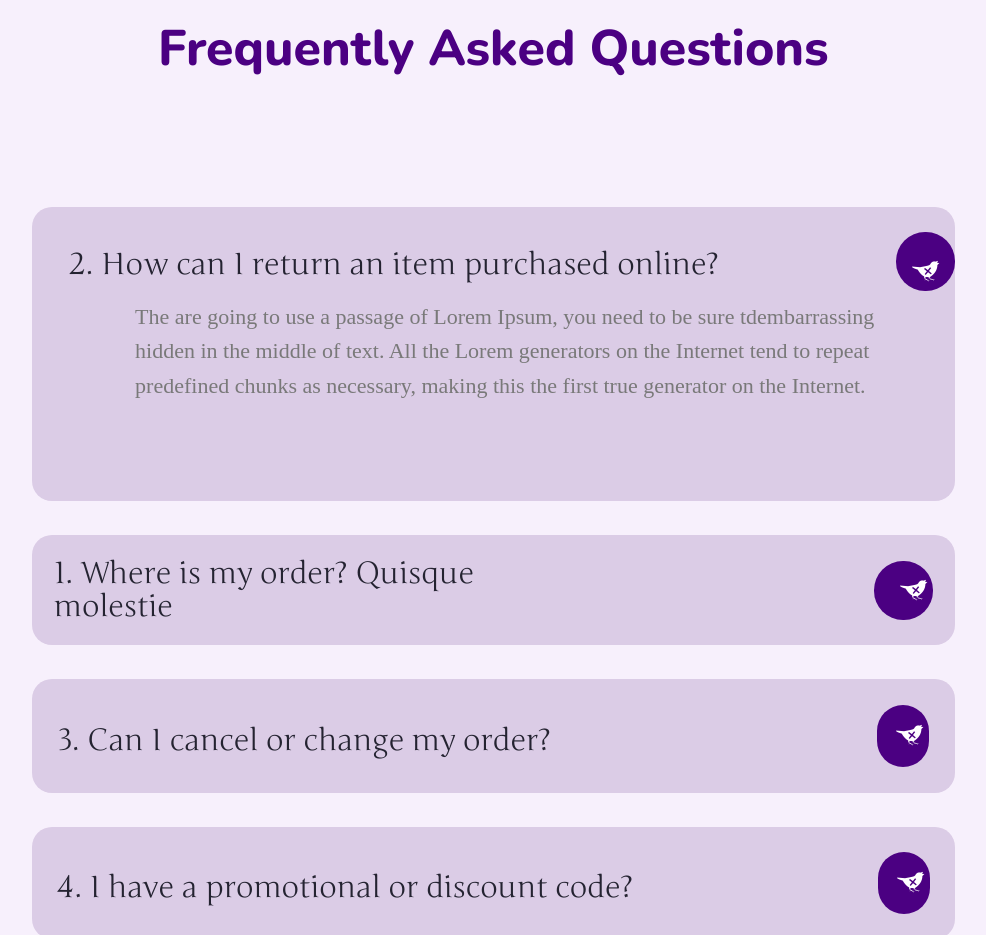
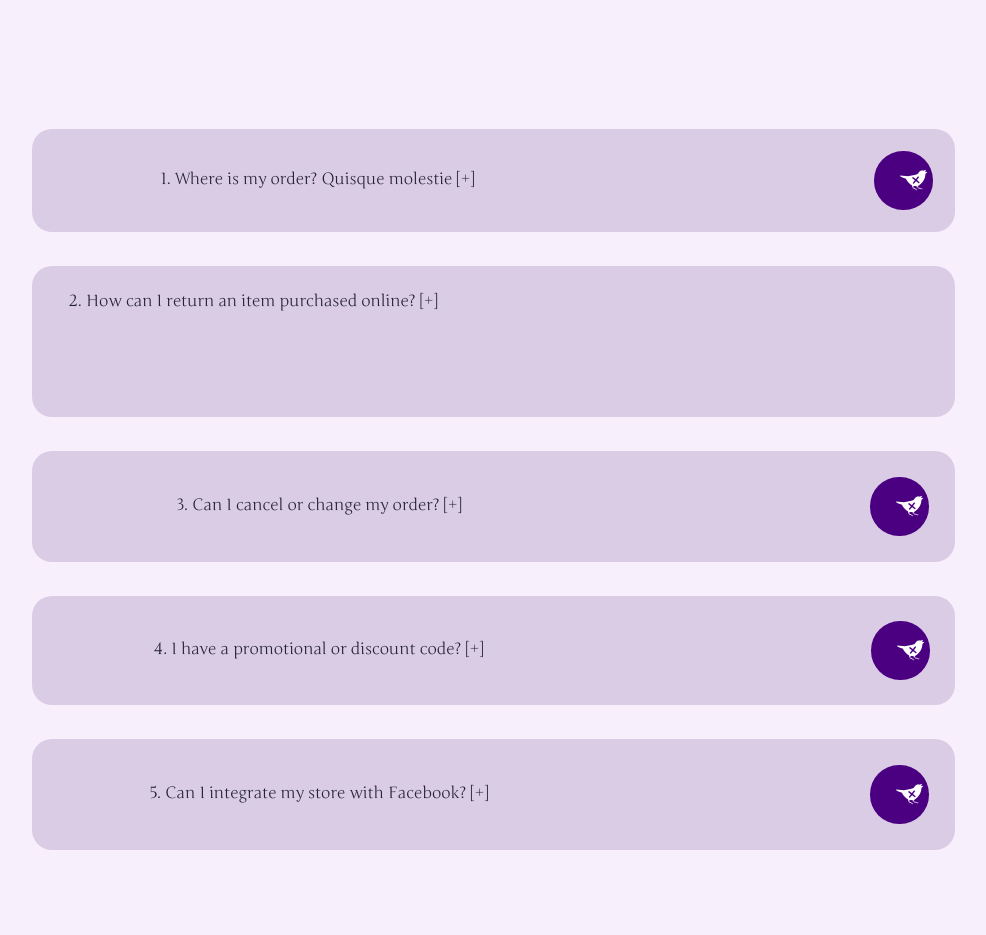
Before and after one commit to rishabh-17/contextify-ai, a React (Vite) app in the folder client/: page /contactus in a window 1280 px wide. Shown: the part 1865-2800 px from the top of the page, without its empty margins (154-1140 px from the left). Built offline with nearby package versions, Linux system fonts and the light colour scheme; a web font is replaced by a local one.

Commit message:
ContactPage

```diff
--- /dev/null
+++ b/client/src/pages/About/About.css
@@ -0,0 +1,26 @@
+@media (max-width: 768px) {
+    .hjsadkj {
+        flex-wrap: wrap;
+    }
+
+    .dooooo {
+        flex-wrap: wrap;
+        height: max-content;
+        width: 100vw;
+    }
+
+    .ddddoooo {
+        text-align: center;
+    }
+
+    .stretch1111 {
+        width: 100%;
+        height: 100%;
+        flex-wrap: wrap;
+        display: flex;
+    }
+
+    .lolo {
+        margin-top: 10px;
+    }
+}
--- a/client/src/pages/ContactUs/index.jsx
+++ b/client/src/pages/ContactUs/index.jsx
@@ -1,9 +1,87 @@
-import React from "react";
+import React, { useState } from "react";
 import { Helmet } from "react-helmet";
 import { Button, Text, Img, Heading, Input } from "../../components";
 import Header from "../../components/Header";
 
 export default function ContactUsPage() {
+
+
+  // const { formData, setFormData } = useState({
+  //   fullname: "",
+  //   email: "",
+  //   company: "",
+  //   subject: "",
+  //   message: ""
+  // })
+
+  // const handleChange = (e) => {
+  //   const { name, value } = e.target;
+  //   setFormData({
+  //     ...formData,
+  //     [name]: value
+  //   });
+  // };
+
+  // const handleDivClick = async (e) => {
+  //   e.preventDefault();
+  //   try {
+  //     const respose = await fetch('http://localhost:5173/submit-form', {
+  //       method: 'POST',
+  //       headter: {
+  //         'Contect-type': 'application/json'
+  //       },
+  //       body: JSON.stringify(formData)
+  //     });
+  //     if (respose.pf) {
+  //       console.log('Form Submited successfull !');
+  //       console.log('Submitted data:', formData);
+  //       setFormData({
+  //         name: '',
+  //         email: '',
+  //         company: '',
+  //         subject: '',
+  //         message: '',
+  //       })
+  //     } else {
+  //       console.log('Something Wrong!');
+  //     }
+  //   } catch (error) {
+  //     console.log('error submition form', error);
+  //   }
+  // }
+
+
+
+
+  // <-------------------------------- ToogleFAQ--------------------------------------------->
+  const [isOpen1, setIsOpen1] = useState(false);
+  const [isOpen2, setIsOpen2] = useState(false);
+  const [isOpen3, setIsOpen3] = useState(false);
+  const [isOpen4, setIsOpen4] = useState(false);
+  const [isOpen5, setIsOpen5] = useState(false);
+
+  const toggleFAQ1 = () => {
+    setIsOpen1(!isOpen1);
+  };
+
+  const toggleFAQ2 = () => {
+    setIsOpen2(!isOpen2);
+  };
+
+  const toggleFAQ3 = () => {
+    setIsOpen3(!isOpen3);
+  };
+
+  const toggleFAQ4 = () => {
+    setIsOpen4(!isOpen4);
+  };
+
+  const toggleFAQ5 = () => {
+    setIsOpen5(!isOpen5);
+  };
+
+
+
   return (
     <>
       <Helmet>
@@ -15,7 +93,7 @@ export default function ContactUsPage() {
       </Helmet>
       <div className="flex flex-col items-center w-full pt-8 gap-[342px] md:gap-64 sm:gap-[171px] sm:pt-5 bg-gray-100" style={{ overflow: "hidden", flexWrap: "wrap" }}>
         <Header className="w-[86%] md:w-full md:p-5" />
-        <div className="self-stretch" style={{marginTop:"-10%"}}>
+        <div className="self-stretch" style={{ marginTop: "-10%" }}>
           <div className="flex flex-col items-center">
             <Text size="22xl" as="p" className="!text-gray-900 text-center">
               Get in touch today!
@@ -39,7 +117,7 @@ export default function ContactUsPage() {
                       Mail Us
                     </Text>
                   </div>
-                  <a href="#" className="w-[36%] sm:w-full leading-[157.4%]">
+                  <a href="" className="w-[36%] sm:w-full leading-[157.4%]">
                     <Text
                       size="11xl"
                       as="p"
@@ -68,7 +146,7 @@ export default function ContactUsPage() {
                       Call Us
                     </Heading>
                   </div>
-                  <a href="#">
+                  <a href="">
                     <Text
                       size="11xl"
                       as="p"
@@ -82,8 +160,10 @@ export default function ContactUsPage() {
             </div>
             <div className="self-stretch h-[2834px] md:h-auto mt-44 relative" >
               <div className="w-full top-[0.00px] right-0 left-0 m-auto">
+
                 <div className="w-full m-auto md:p-5 z-[1]" style={{ display: "flex", alignItems: "center", justifyContent: "center" }}>
-                  <div className="w-full px-14 py-[74px] md:p-5 bg-deep_purple-100 shadow-9xl rounded-[40px] mx-5 mt-[-50px]  w-[70%]">
+                  <div className="w-full px-14 py-[74px] md:p-5 bg-deep_purple-100 shadow-9xl rounded-[40px] mx-5 mt-[-10%] w-[70%]">
+                    {/* <form onSubmit={handleSubmit}> */}
                     <div className="my-[18px]">
                       <div className="flex flex-col items-center pb-[26px] gap-[76px] md:gap-[57px] sm:gap-[38px] sm:pb-5">
                         <div className="flex flex-col self-stretch gap-[54px] sm:gap-[27px]">
@@ -102,6 +182,8 @@ export default function ContactUsPage() {
                                   name="fullName"
                                   placeholder={`John David`}
                                   className="sm:px-5 font-nunito lowercase border-blue_gray-100_02 border border-solid"
+                                // value={formData.fullname}
+                                // onchange={handleChange}
                                 />
                               </div>
                             </div>
@@ -120,6 +202,8 @@ export default function ContactUsPage() {
                                   name="email"
                                   placeholder={`example@yourmail.com`}
                                   className="sm:px-5 font-nunito lowercase border-blue_gray-100_02 border border-solid"
+                                // value={formData.email}
+                                // onchange={handleChange}
                                 />
                               </div>
                             </div>
@@ -140,6 +224,8 @@ export default function ContactUsPage() {
                                   name="name"
                                   placeholder={`yourcompany name here`}
                                   className="sm:px-5 font-nunito lowercase border-blue_gray-100_02 border border-solid"
+                                // value={formData.company}
+                                // onchange={handleChange}
                                 />
                               </div>
                             </div>
@@ -157,6 +243,8 @@ export default function ContactUsPage() {
                                   name="how_can_we_help"
                                   placeholder={`How can we Help`}
                                   className="sm:px-5 font-nunito lowercase border-blue_gray-100_02 border border-solid"
+                                // value={formData.subject}
+                                // onchange={handleChange}
                                 />
                               </div>
                             </div>
@@ -175,6 +263,8 @@ export default function ContactUsPage() {
                                   size="9xl"
                                   as="p"
                                   className="mb-[219px] ml-1 md:ml-0 !text-gray-600_03 !font-nunito lowercase"
+                                // value={formData.message}
+                                // onchange={handleChange}
                                 >
                                   Hello there,I would like to talk about how
                                   to...
@@ -183,16 +273,22 @@ export default function ContactUsPage() {
                             </div>
                           </div>
                         </div>
+                        <div className="flex justify-center">
                           <Button
                             size="11xl"
                             className="sm:px-5 font-nunito font-bold min-w-[239px] rounded-[37px]"
+                          // onClick={handleDivClick}
                           >
                             Send Message
                           </Button>
                         </div>
                       </div>
                     </div>
+                    {/* </form> */}
                   </div>
+                </div>
+
+
                 <div className="flex flex-col items-start mt-[-683px]">
                   <Img
                     src="images/img_group_19834.png"
@@ -211,27 +307,61 @@ export default function ContactUsPage() {
                         </Heading>
                       </div>
                       <div>
+
+
+                        {/* toogle FAQ */}
                         <div className="flex flex-col pt-[145px] mt-[-10%] gap-[34px] md:pt-5">
-                          <div className="flex justify-end w-full py-[25px] mx-auto md:p-5 sm:py-5 bg-deep_purple-100 flex-1 max-w-[976px] rounded-[20px]">
-                            <div className="flex flex-col items-center w-[96%] md:w-full pb-[73px] gap-[9px] md:pb-5">
-                              <div className="flex md:flex-col self-stretch justify-between items-center gap-5">
+
+
+                          <div className="flex justify-end w-full p-[22px] mx-auto md:p-5 bg-deep_purple-100 flex-1 max-w-[986px] rounded-[20px]">
+                            <div className="flex md:flex-col justify-between items-center w-full gap-5">
+                              <button onClick={toggleFAQ2} className="w-[60%] md:w-full !text-gray-900 leading-[110%] focus:outline-none">
+                                1. Where is my order? Quisque molestie {isOpen2 ? '[-]' : '[+]'}
+                              </button>
+                              <div className="flex flex-col">
                                 <Text
                                   size="15xl"
                                   as="p"
-                                  className="self-end mb-2 !text-gray-900"
+                                  className="flex justify-center items-center h-[59px] w-[59px] pl-[25px] pr-[5px] py-[13px] sm:pl-5 !text-white-A700 bg-purple-900 rounded-[29px]"
                                 >
-                                  2. How can I return an item purchased online?
+                                  
+                                </Text>
+                              </div>
+                            </div>
+                          </div>
+
+                          {isOpen2 && (
+                            <div className="flex justify-center w-full p-[22px] mx-auto md:p-5 bg-deep_purple-100 flex-1 max-w-[986px] rounded-[20px]">
+                              <div className="flex md:flex-col justify-between items-center w-full gap-5">
+                                <Text
+                                  size="15xl"
+                                  as="p"
+                                  className="w-[60%] md:w-full !text-gray-900 leading-[110%]"
+                                >
+                                  Your answer for Where is my order?
                                 </Text>
                                 <div className="flex flex-col">
                                   <Text
                                     size="15xl"
                                     as="p"
-                                    className="flex justify-center items-center h-[59px] w-[59px] pt-[25px] pb-[5px] px-[13px] sm:pt-5 !text-white-A700 bg-purple-900 rounded-[29px]"
+                                    className="flex justify-center items-center h-[59px] w-[59px] pl-[25px] pr-[5px] py-[13px] sm:pl-5 !text-white-A700 bg-purple-900 rounded-[29px]"
                                   >
                                     
                                   </Text>
                                 </div>
                               </div>
+                            </div>
+                          )}
+
+
+                          <div className="flex justify-end w-full py-[25px] mx-auto md:p-5 sm:py-5 bg-deep_purple-100 flex-1 max-w-[976px] rounded-[20px]">
+                            <div className="flex flex-col items-center w-[96%] md:w-full pb-[73px] gap-[9px] md:pb-5">
+                              <div className="flex md:flex-col self-stretch justify-between items-center gap-5">
+                                <button onClick={toggleFAQ1} className="self-end mb-2 !text-gray-900 focus:outline-none">
+                                  2. How can I return an item purchased online? {isOpen1 ? '[-]' : '[+]'}
+                                </button>
+                              </div>
+                              {isOpen1 && (
                                 <Text
                                   size="11xl"
                                   as="p"
@@ -244,8 +374,29 @@ export default function ContactUsPage() {
                                   necessary, making this the first true generator
                                   on the Internet.{" "}
                                 </Text>
+                              )}
                             </div>
                           </div>
+
+
+                          <div className="flex justify-center p-[26px] sm:p-5 bg-deep_purple-100 flex-1 rounded-[20px]">
+                            <div className="flex sm:flex-col justify-between items-center w-full gap-5 mx-auto max-w-[920px]">
+                              <button onClick={toggleFAQ3} className="w-[60%] md:w-full !text-gray-900 leading-[110%] focus:outline-none">
+                                3. Can I cancel or change my order? {isOpen2 ? '[-]' : '[+]'}
+                              </button>
+                              <div className="flex flex-col">
+                                <Text
+                                  size="15xl"
+                                  as="p"
+                                  className="flex justify-center items-center h-[59px] w-[59px] pl-[25px] pr-[5px] py-[13px] sm:pl-5 !text-white-A700 bg-purple-900 rounded-[29px]"
+                                >
+                                  
+                                </Text>
+                              </div>
+                            </div>
+                          </div>
+
+                          {isOpen3 && (
                             <div className="flex justify-center w-full p-[22px] mx-auto md:p-5 bg-deep_purple-100 flex-1 max-w-[986px] rounded-[20px]">
                               <div className="flex md:flex-col justify-between items-center w-full gap-5">
                                 <Text
@@ -253,7 +404,7 @@ export default function ContactUsPage() {
                                   as="p"
                                   className="w-[60%] md:w-full !text-gray-900 leading-[110%]"
                                 >
-                                1. Where is my order? Quisque molestie
+                                  Your answer for Where is my order?
                                 </Text>
                                 <div className="flex flex-col">
                                   <Text
@@ -266,78 +417,96 @@ export default function ContactUsPage() {
                                 </div>
                               </div>
                             </div>
-                          <div className="flex justify-center p-[26px] sm:p-5 bg-deep_purple-100 flex-1 rounded-[20px]">
-                            <div className="flex sm:flex-col justify-between items-center w-full gap-5 mx-auto max-w-[920px]">
+                          )}
+
+
+                          <div className="flex justify-end w-full p-[25px] mx-auto md:p-5 bg-deep_purple-100 flex-1 max-w-[991px] rounded-[20px]">
+                            <div className="flex md:flex-col justify-between items-center w-full gap-5">
+                              <button onClick={toggleFAQ4} className="w-[60%] md:w-full !text-gray-900 leading-[110%] focus:outline-none">
+                                4. I have a promotional or discount code? {isOpen2 ? '[-]' : '[+]'}
+                              </button>
+                              <div className="flex flex-col">
                                 <Text
                                   size="15xl"
                                   as="p"
-                                className="self-end mb-2 !text-gray-900"
-                              >
-                                3. Can I cancel or change my order?
-                              </Text>
-                              <div className="w-[6%] sm:w-full">
-                                <div className="flex flex-col items-end justify-center p-[5px] bg-purple-900 rounded-[29px]">
-                                  <Text
-                                    size="15xl"
-                                    as="p"
-                                    className="mt-[7px] mb-[9px] !text-white-A700"
+                                  className="flex justify-center items-center h-[59px] w-[59px] pl-[25px] pr-[5px] py-[13px] sm:pl-5 !text-white-A700 bg-purple-900 rounded-[29px]"
                                 >
                                   
                                 </Text>
                               </div>
                             </div>
                           </div>
-                          </div>
-                          <div className="flex justify-end w-full p-[25px] mx-auto md:p-5 bg-deep_purple-100 flex-1 max-w-[991px] rounded-[20px]">
+
+
+                          {isOpen4 && (
+                            <div className="flex justify-center w-full p-[22px] mx-auto md:p-5 bg-deep_purple-100 flex-1 max-w-[986px] rounded-[20px]">
                               <div className="flex md:flex-col justify-between items-center w-full gap-5">
                                 <Text
                                   size="15xl"
                                   as="p"
-                                className="self-end mb-2 !text-gray-900"
+                                  className="w-[60%] md:w-full !text-gray-900 leading-[110%]"
                                 >
-                                4. I have a promotional or discount code?
+                                  Your answer for Where is my order?
                                 </Text>
-                              <div className="w-[6%] md:w-full">
-                                <div className="flex flex-col items-end justify-center p-[5px] bg-purple-900 rounded-[29px]">
+                                <div className="flex flex-col">
                                   <Text
                                     size="15xl"
                                     as="p"
-                                    className="mt-[7px] mb-[9px] !text-white-A700"
+                                    className="flex justify-center items-center h-[59px] w-[59px] pl-[25px] pr-[5px] py-[13px] sm:pl-5 !text-white-A700 bg-purple-900 rounded-[29px]"
                                   >
                                     
                                   </Text>
                                 </div>
                               </div>
                             </div>
-                          </div>
+                          )}
+
                           <div className="flex justify-end w-full p-[26px] mx-auto md:p-5 bg-deep_purple-100 flex-1 max-w-[988px] rounded-[20px]">
                             <div className="flex md:flex-col justify-between items-center w-full gap-5">
+                              <button onClick={toggleFAQ5} className="w-[60%] md:w-full !text-gray-900 leading-[110%] focus:outline-none">
+                                5. Can I integrate my store with Facebook? {isOpen2 ? '[-]' : '[+]'}
+                              </button>
+                              <div className="flex flex-col">
                                 <Text
                                   size="15xl"
                                   as="p"
-                                className="self-end mb-2 !text-gray-900"
-                              >
-                                5. Can I integrate my store with Facebook?
-                              </Text>
-                              <div className="w-[6%] md:w-full">
-                                <div className="flex flex-col items-end justify-center p-[5px] bg-purple-900 rounded-[29px]">
-                                  <Text
-                                    size="15xl"
-                                    as="p"
-                                    className="mt-[7px] mb-[9px] !text-white-A700"
+                                  className="flex justify-center items-center h-[59px] w-[59px] pl-[25px] pr-[5px] py-[13px] sm:pl-5 !text-white-A700 bg-purple-900 rounded-[29px]"
                                 >
                                   
                                 </Text>
                               </div>
                             </div>
                           </div>
+
+                          {isOpen5 && (
+                            <div className="flex justify-center w-full p-[22px] mx-auto md:p-5 bg-deep_purple-100 flex-1 max-w-[986px] rounded-[20px]">
+                              <div className="flex md:flex-col justify-between items-center w-full gap-5">
+                                <Text
+                                  size="15xl"
+                                  as="p"
+                                  className="w-[60%] md:w-full !text-gray-900 leading-[110%]"
+                                >
+                                  Your answer for Where is my order?
+                                </Text>
+                                <div className="flex flex-col">
+                                  <Text
+                                    size="15xl"
+                                    as="p"
+                                    className="flex justify-center items-center h-[59px] w-[59px] pl-[25px] pr-[5px] py-[13px] sm:pl-5 !text-white-A700 bg-purple-900 rounded-[29px]"
+                                  >
+                                    
+                                  </Text>
+                                </div>
+                              </div>
+                            </div>
+                          )}
                         </div>
                       </div>
                     </div>
                   </div>
                 </div>
               </div>
-              </div>
+
 
 
               {/* footer */}
@@ -401,7 +570,7 @@ export default function ContactUsPage() {
                     <Text as="p" className="capitalize">
                       terms of use
                     </Text>
-                    <a href="#">
+                    <a href="">
                       <Text as="p" className="capitalize">
                         privacy policy
                       </Text>
```
Also changed, not shown: client/src/pages/About/index.jsx (+21 -14 lines), 1 other file (tests, documents, lock files or other folders). Lines whose indentation alone changed are shown as unchanged.
